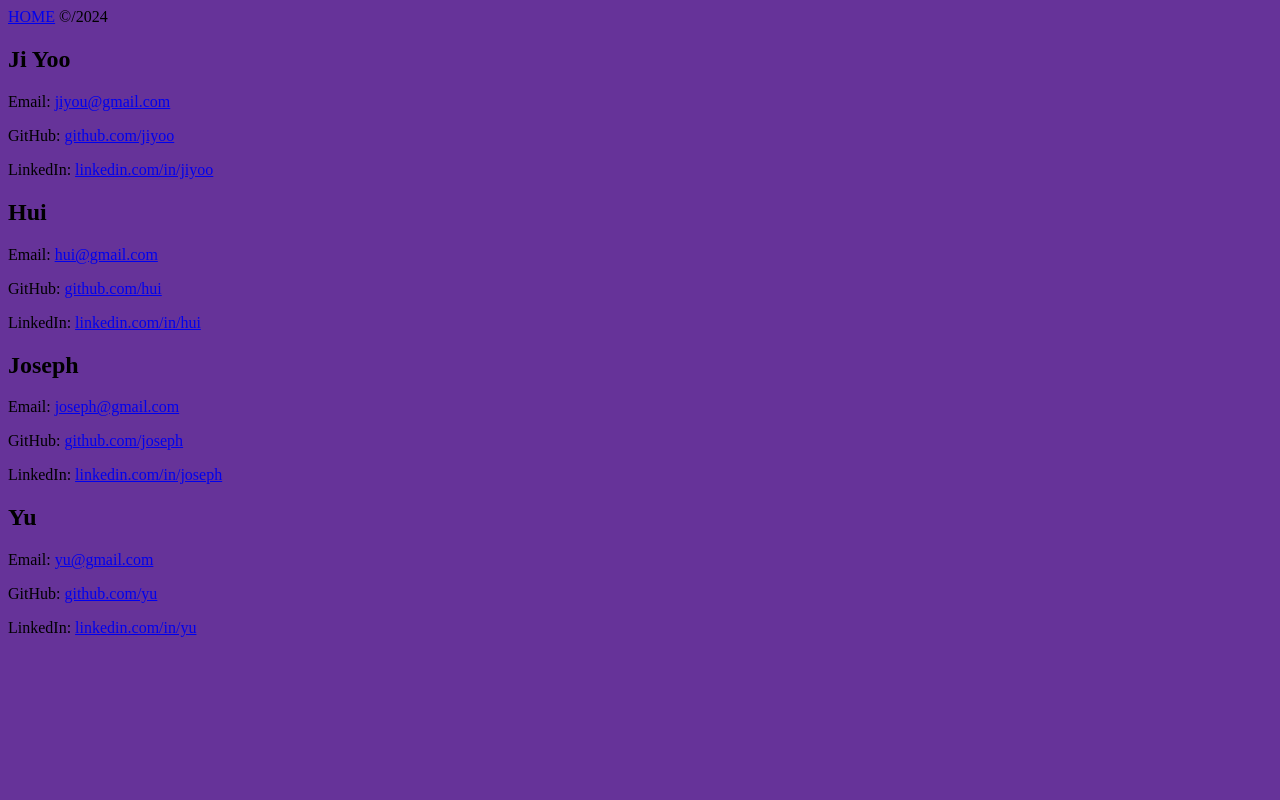
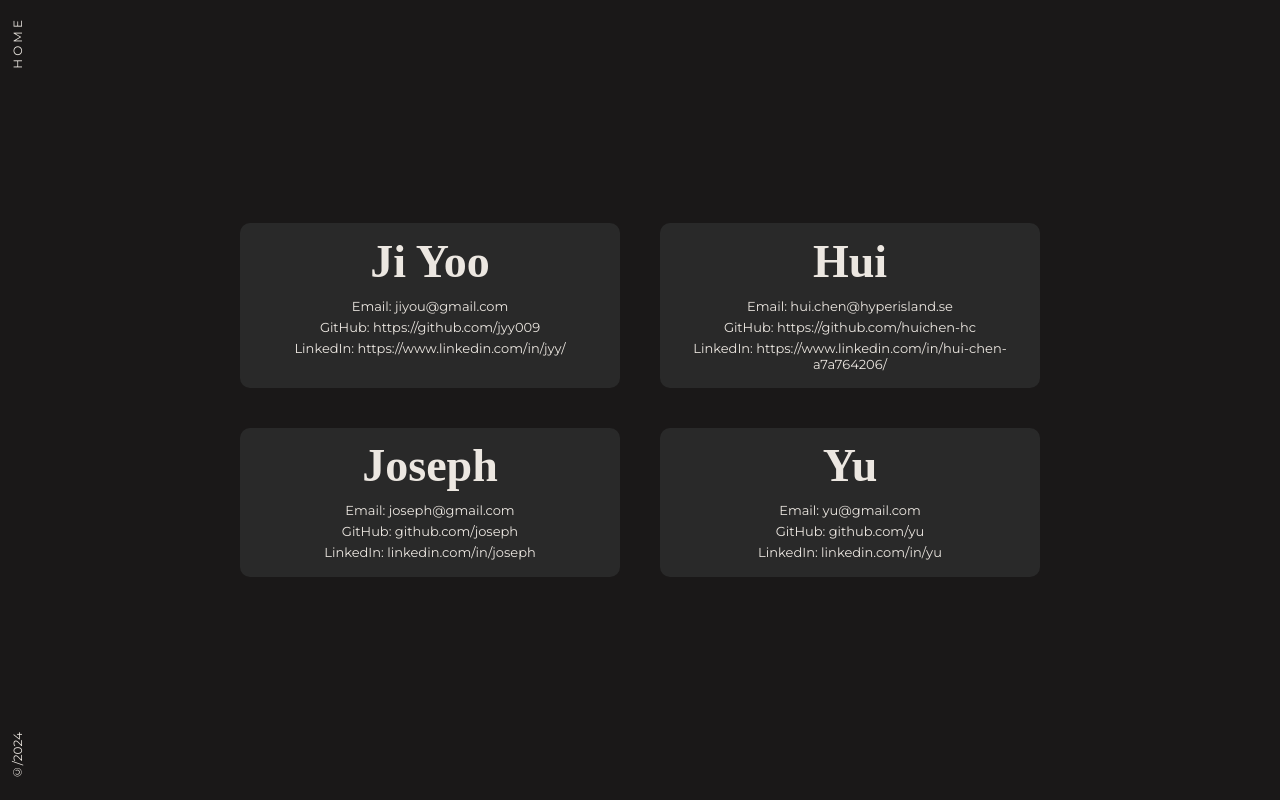
Before and after one commit to jyy009/project-final-fundamentals, a website built with webpack: page src/template.html in a window 1280 px wide. Built offline with nearby package versions, Linux system fonts and the light colour scheme.

Commit message:
Create CSS

```diff
--- a/src/styles.css
+++ b/src/styles.css
@@ -1,3 +1,115 @@
+/* General Styles */
+/* Montserrat Font */
+@import url('https://fonts.googleapis.com/css2?family=Montserrat:wght@100..900&display=swap');
+* {
+    margin: 0;
+    padding: 0;
+    box-sizing: border-box;
+}
 body {
-  background-color: rebeccapurple;
+    margin: 0;
+    font-family: 'Montserrat', sans-serif;
+    background-color: #1A1818;
+    color: #ECE7E1;
 }
+a {
+    color: #ECE7E1;
+    text-decoration: none;
+}
+.container {
+    display: grid;
+    grid-template-columns: 1fr;
+    gap: 20px;
+    padding: 2% 19%;
+}
+/* Navigation */
+.nav {
+    display: flex;
+    justify-content: space-between;
+    align-items: center;
+    background-color: #1A1818;
+    padding: 10px 20px;
+}
+.nav a {
+    font-size: 12px;
+}
+.nav span {
+    font-size: 12px;
+}
+/* Cards Grid */
+.cards {
+    display: grid;
+    gap: 20px;
+}
+.card {
+    padding: 3%;
+    background-color: #292929;
+    border-radius: 10px;
+    text-align: center;
+    animation: slide-up 0.8s ease-out forwards;
+    opacity: 0;
+}
+.card:nth-child(2) { animation-delay: 0.2s; }
+.card:nth-child(3) { animation-delay: 0.4s; }
+.card:nth-child(4) { animation-delay: 0.6s; }
+.card h2 {
+    font-family: 'GrandSlang-Roman';
+    font-size: 46px;
+    margin: 0 0 10px 0;
+}
+.card p {
+    font-size: 13px;
+    margin: 5px 0;
+}
+/* Slide Up Animation */
+@keyframes slide-up {
+    from {
+        opacity: 0;
+        transform: translateY(20px);
+    }
+    to {
+        opacity: 1;
+        transform: translateY(0);
+    }
+}
+/* Responsive Design */
+@media (min-width: 768px) {
+    .nav {
+        flex-direction: column;
+        align-items: flex-start;
+        height: 100vh;
+        position: fixed;
+        left: 0;
+        top: 0;
+        width: 100px;
+        padding: 20px 10px;
+    }
+    .container {
+        display: flex;
+        justify-content: center;
+        align-items: center;
+        min-height: 100vh;
+        padding: 2%;
+    }
+    .nav a, .nav span {
+        writing-mode: vertical-lr;
+        transform: rotate(180deg);
+    }
+    .cards {
+        grid-template-columns: 1fr 1fr;
+        gap: 30px;
+    }
+    .card {
+        width: 280px;
+        max-width: 100%;
+    }
+}
+@media (min-width: 1024px) {
+    .cards {
+        grid-template-columns: 1fr 1fr;
+        gap: 40px;
+    }
+    .card {
+        width: 380px;
+    }
+}
--- a/src/template.html
+++ b/src/template.html
@@ -6,15 +6,14 @@
     <title>Contact</title>
     <!-- GrandSlang Roman Font -->
     <script src="https://c.webfontfree.com/c.js?f=GrandSlang-Roman" type="text/javascript"></script>
-    <style>
-        /* Montserrat Font */
-        @import url('https://fonts.googleapis.com/css2?family=Montserrat:wght@100..900&display=swap');
-    </style>
+    <!-- Montserrat Font -->
+    <link rel="stylesheet" href="./styles.css">
 </head>
 <body>
     <!-- Navigation -->
     <div class="nav">
-        <a href="#">HOME</a>
+        <a href="#">H O M E</a>
+        <span class="line"></span>
         <span>©/2024</span>
     </div>
     <!-- Content -->
@@ -23,32 +22,40 @@
             <!-- Ji Yoo -->
             <div class="card">
                 <h2>Ji Yoo</h2>
+                <div class="contact-info">
                     <p>Email: <a href="#">jiyou@gmail.com</a></p>
-                <p>GitHub: <a href="#" target="_blank">github.com/jiyoo</a></p>
-                <p>LinkedIn: <a href="#" target="_blank">linkedin.com/in/jiyoo</a></p>
+                    <p>GitHub: <a href="#" target="_blank">https://github.com/jyy009</a></p>
+                    <p>LinkedIn: <a href="#" target="_blank">https://www.linkedin.com/in/jyy/</a></p>
+                </div>
             </div>
             <!-- Hui -->
             <div class="card">
                 <h2>Hui</h2>
-                <p>Email: <a href="#">hui@gmail.com</a></p>
-                <p>GitHub: <a href="#" target="_blank">github.com/hui</a></p>
-                <p>LinkedIn: <a href="#" target="_blank">linkedin.com/in/hui</a></p>
+                <div class="contact-info">
+                    <p>Email: <a href="#">hui.chen@hyperisland.se</a></p>
+                    <p>GitHub: <a href="#" target="_blank">https://github.com/huichen-hc</a></p>
+                    <p>LinkedIn: <a href="#" target="_blank">https://www.linkedin.com/in/hui-chen-a7a764206/</a></p>
+                </div>
             </div>
             <!-- Joseph -->
             <div class="card">
                 <h2>Joseph</h2>
+                <div class="contact-info">
                     <p>Email: <a href="#">joseph@gmail.com</a></p>
                     <p>GitHub: <a href="#" target="_blank">github.com/joseph</a></p>
                     <p>LinkedIn: <a href="#" target="_blank">linkedin.com/in/joseph</a></p>
                 </div>
+            </div>
             <!-- Yu -->
             <div class="card">
                 <h2>Yu</h2>
+                <div class="contact-info">
                     <p>Email: <a href="#">yu@gmail.com</a></p>
                     <p>GitHub: <a href="#" target="_blank">github.com/yu</a></p>
                     <p>LinkedIn: <a href="#" target="_blank">linkedin.com/in/yu</a></p>
                 </div>
             </div>
         </div>
+    </div>
 </body>
 </html>
```
Lines whose indentation alone changed are shown as unchanged.
